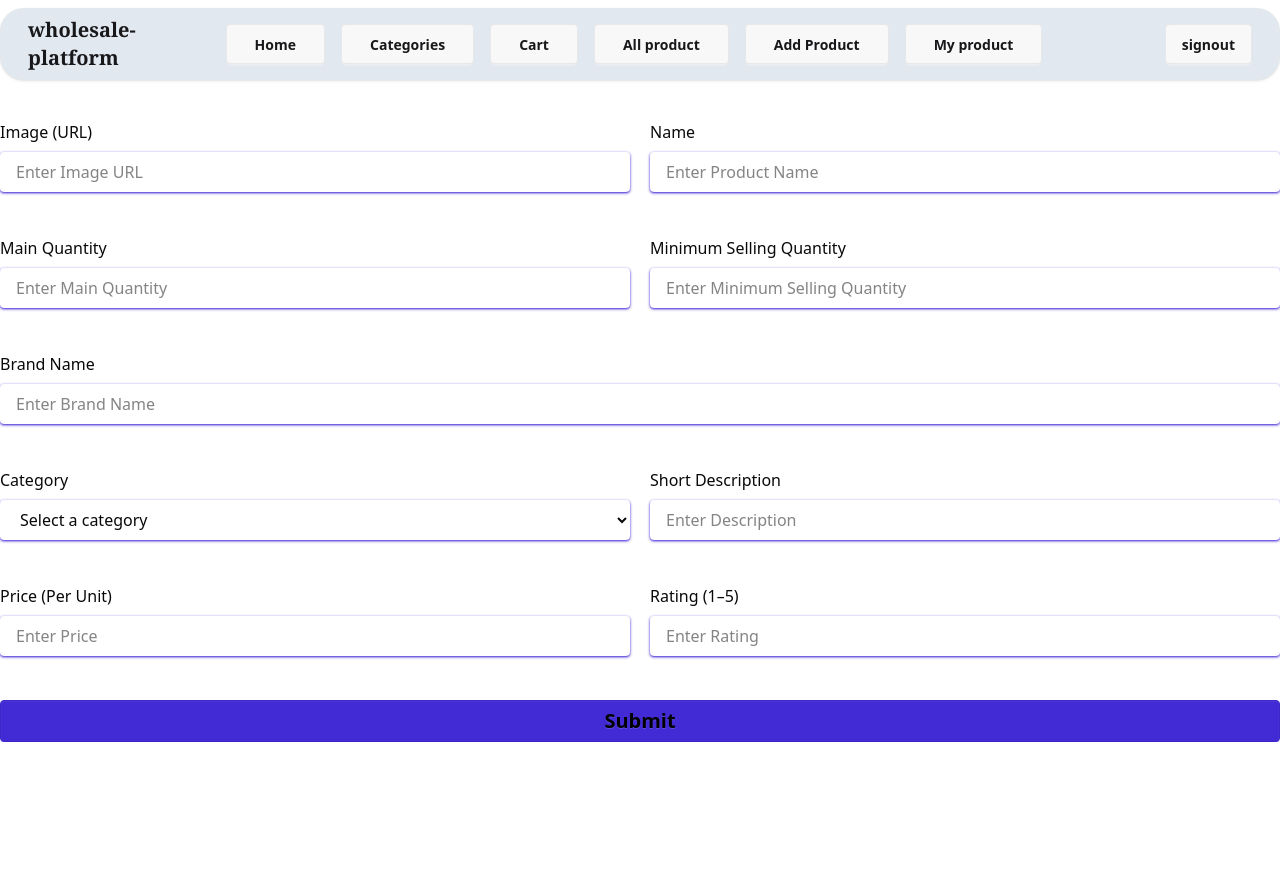
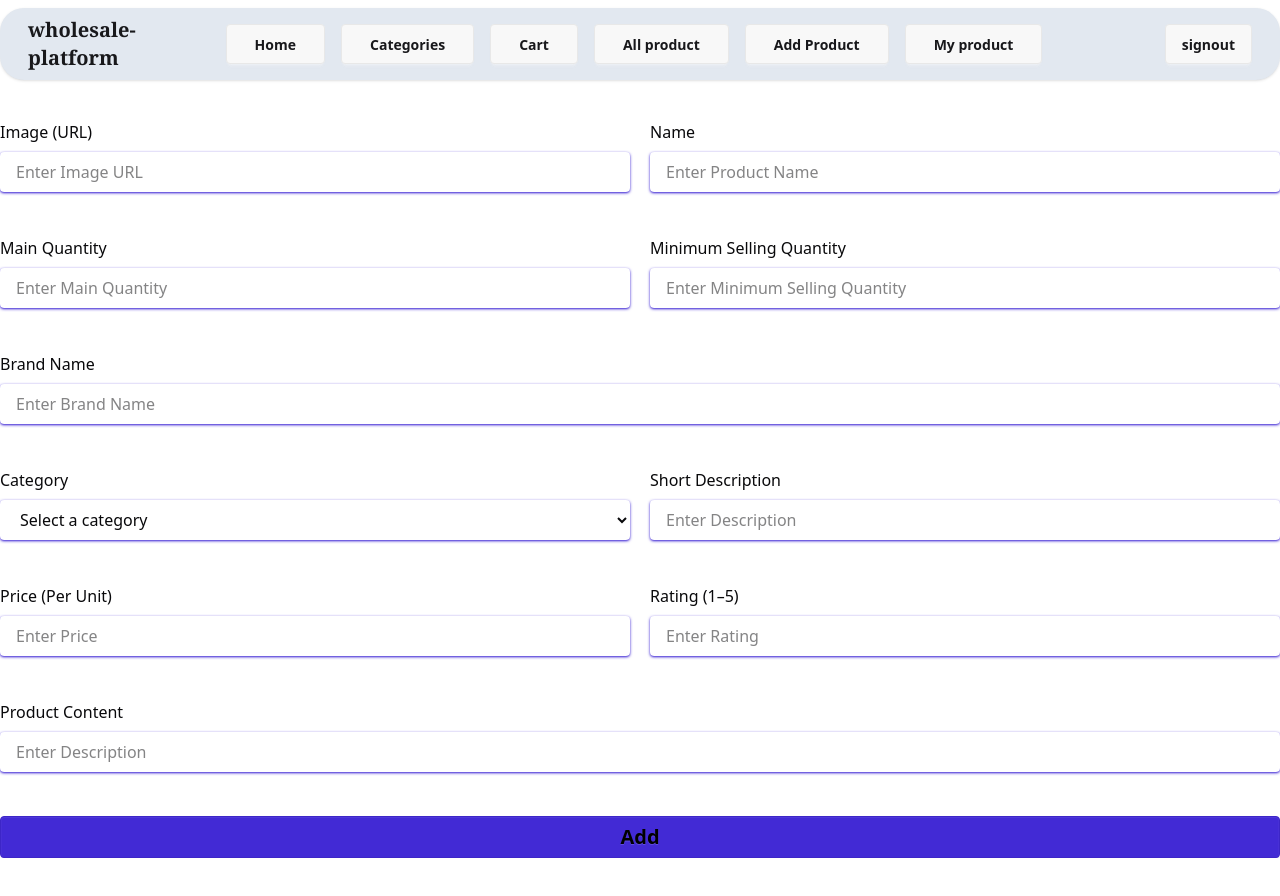
Before and after one commit to plabon2024/PixelCart, a React (Vite) app: page /addproduct in a window 1280 px wide. Before the commit the page ends 800 px from the top, so only its background shows below. Built offline with nearby package versions, Linux system fonts and the light colour scheme; no server answers; sample sign-in values are in the browser's storage.

Commit message:
added my prouct section

```diff
--- a/src/components/Header.jsx
+++ b/src/components/Header.jsx
@@ -59,7 +59,7 @@ const Header = () => {
                     <Link to={"/addproduct"}>Add Product</Link>
                   </li>
                   <li className="btn mx-2">
-                    <Link to={"/signup"}>My product</Link>
+                    <Link to={"/myproduct"}>My product</Link>
                   </li>
                 </>
               )}
@@ -105,7 +105,7 @@ const Header = () => {
                   <Link to={"/addproduct"}>Add Product</Link>
                 </li>
                 <li className="btn mx-2">
-                  <Link to={"/signup"}>My product</Link>
+                  <Link to={"/myproduct"}>My product</Link>
                 </li>
               </>
             )}
--- a/src/pages/Addproduct.jsx
+++ b/src/pages/Addproduct.jsx
@@ -1,8 +1,10 @@
 import axios from "axios";
 import React from "react";
 import { MdDelete } from "react-icons/md";
+import useAuth from "../hooks/useAuth";
 
 const Addproduct = () => {
+  const {user}=useAuth()
   const handleAddGardener = (e) => {
     e.preventDefault();
     const form = e.target;
@@ -13,6 +15,7 @@ const Addproduct = () => {
     product.minquantity = parseInt(product.minquantity);
     product.price = parseInt(product.price);
     product.rating = parseInt(product.rating);
+    product.useremail = user.email
     axios
       .post(`${import.meta.env.VITE_baseurl}/addproduct`, product)
       .then((res) => {
@@ -163,12 +166,23 @@ const Addproduct = () => {
               className="w-full shadow-primary shadow focus:outline-primary rounded px-4 py-2"
             />
           </div>
-
+          <div className="mb-6 col-span-2">
+            <label htmlFor="Content" className="block mb-2 font-medium">
+              Product Content
+            </label>
+            <input
+              id="Content"
+              type="text"
+              name="Content"
+              placeholder="Enter Description"
+              className="w-full shadow-primary shadow focus:outline-primary rounded px-4 py-2"
+            />
+          </div>
           <button
             type="submit"
             className="text-xl btn btn-primary md:col-span-2 text-black border rounded p-5"
           >
-            Submit
+            Add
           </button>
         </div>
       </form>
--- /dev/null
+++ b/src/pages/MyProduct.jsx
@@ -0,0 +1,46 @@
+import axios from "axios";
+import React, { useEffect, useState } from "react";
+import useAuth from "../hooks/useAuth";
+
+const MyProduct = () => {
+  const { user } = useAuth();
+  const [data, setData] = useState([]);
+  useEffect(() => {
+    axios
+      .get(`${import.meta.env.VITE_baseurl}/product/${user.email}`)
+      .then((res) => {
+        setData(res.data);
+      })
+      .catch((error) => {
+        console.log(error);
+      });
+  });
+  return (
+<div className="grid grid-cols-1 md:grid-cols-2 lg:grid-cols-3 gap-6 p-4 ms-auto container">
+  {data.map((product) => (
+    <div
+      key={product._id}
+      className="bg-white shadow-lg rounded-2xl p-4 flex flex-col space-y-3 border hover:shadow-xl transition"
+    >
+      <img
+        src={product.image}
+        alt={product.name}
+        className="w-full h-40 object-cover rounded-lg"
+      />
+      <div className="flex flex-col space-y-1">
+        <h2 className="text-xl font-bold">{product.name}</h2>
+        <p className="text-gray-600 text-sm">{product.category}</p>
+        <p className="text-gray-500 text-sm">By: {product.brandname}</p>
+        <p className="text-sm">{product.description}</p>
+        <p className="font-semibold text-green-600">${product.price}</p>
+        <p className="text-yellow-500">Rating: {product.rating}★</p>
+        <p className="text-xs text-gray-400">User: {product.useremail}</p>
+      </div>
+    </div>
+  ))}
+</div>
+
+  );
+};
+
+export default MyProduct;
--- a/src/routes/router.jsx
+++ b/src/routes/router.jsx
@@ -9,6 +9,7 @@ import Addproduct from "../pages/Addproduct";
 import Allproduct from "../pages/Allproduct";
 import Details from "../pages/Details";
 import Cart from "../pages/Cart";
+import MyProduct from "../pages/MyProduct";
 
 const router = createBrowserRouter([
   {
@@ -57,7 +58,15 @@ const router = createBrowserRouter([
         path: "/cart",
         element: (
           <PrivateRoute>
-           <Cart></Cart>
+            <Cart></Cart>
+          </PrivateRoute>
+        ),
+      },
+      {
+        path: "/myproduct",
+        element: (
+          <PrivateRoute>
+            <MyProduct></MyProduct>
           </PrivateRoute>
         ),
       },
```
